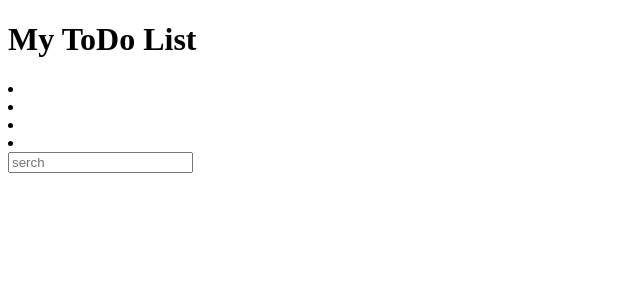
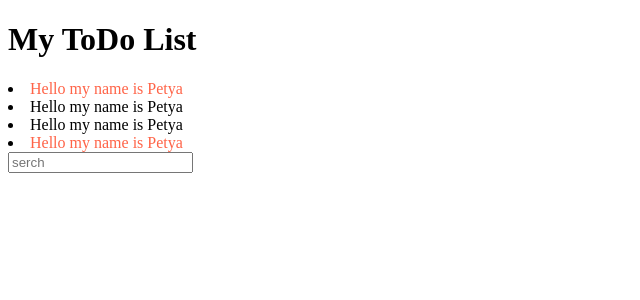
Before and after one commit to mariankomen/study_todo, a React (Create React App) app: page / in a window 1280 px wide. Shown: the top 300 px of the page, without its empty margins (0-640 px from the left). Built offline with nearby package versions, Linux system fonts and the light colour scheme.

Commit message:
add only musthave properties withou useless by Rest Operator

```diff
--- a/src/components/todo-list.js
+++ b/src/components/todo-list.js
@@ -2,10 +2,14 @@ import React from 'react';
 import TodoListItem from "./todo-list-item";
 
 const TodoList = ({TodoData}) => {
-
-    const {id, ...itemObj} = TodoData;
-
-    const ListItem = TodoData.map((items)=> <li key={items.id}><TodoListItem {...itemObj}/></li>)
+    const ListItem = TodoData.map((items)=>{
+        const {id, ...itemObj} = items;
+        return (
+            <li key={id}>
+                <TodoListItem {...itemObj}/>
+            </li>
+        );
+    });
 
     return (
         <div>
```
Also changed, not shown: 1 other file (tests, documents, lock files or other folders).
